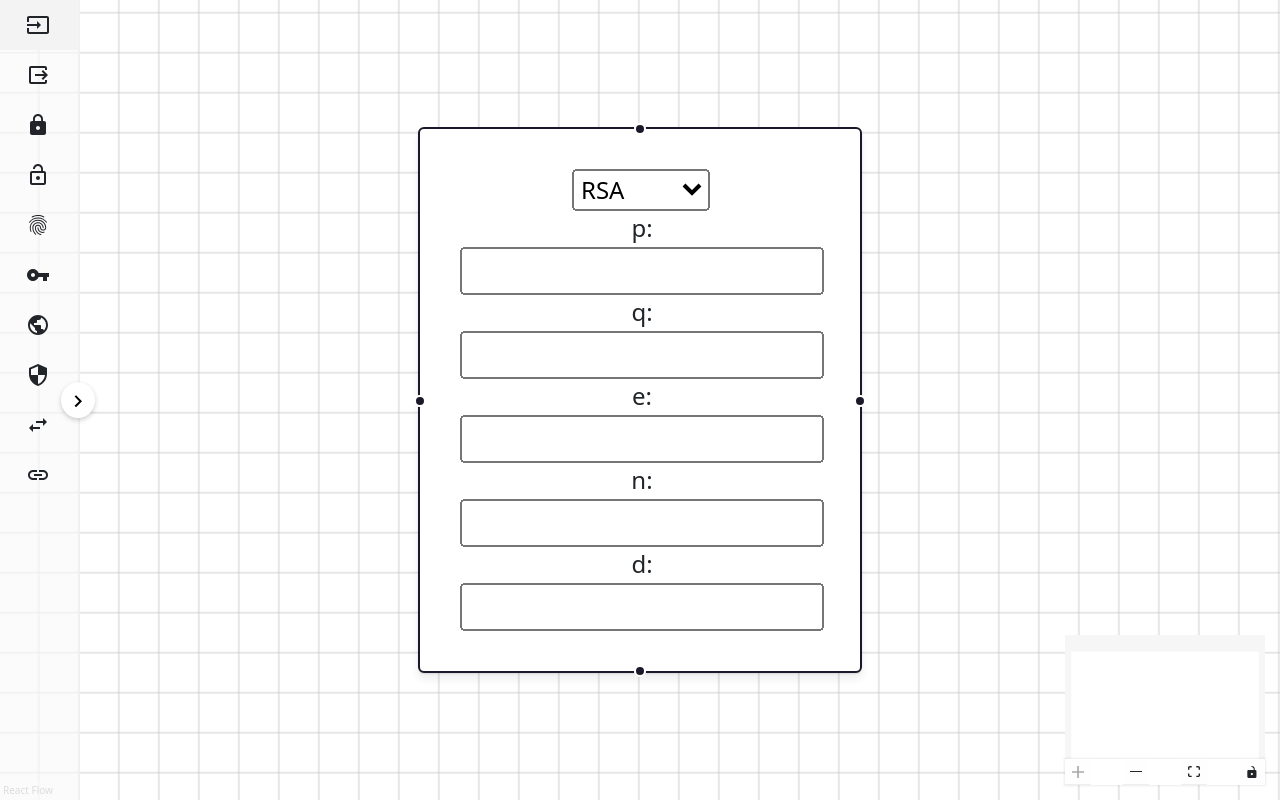
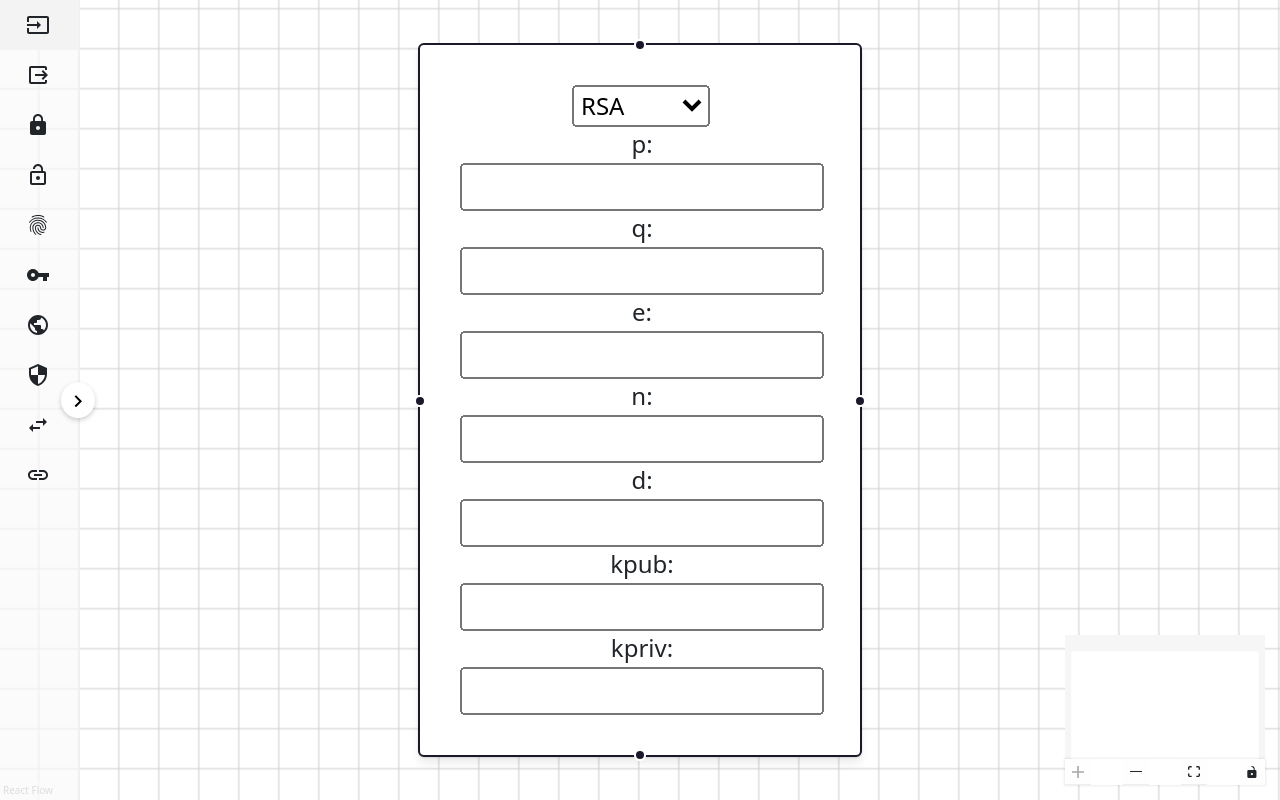
Before and after one commit to R0drigo-0/cryptolab, a React (Create React App) app: page /design in a window 1280 px wide. Both pictures are taken after a click on the link "Encrypt". Built offline with nearby package versions, Linux system fonts and the light colour scheme.

Commit message:
Fix print values of RSA

```diff
--- a/src/views/Components/algorithms/RSAAlgorithm.js
+++ b/src/views/Components/algorithms/RSAAlgorithm.js
@@ -41,30 +41,26 @@ class RSAAlgorithm {
           d:
           <input type="number" value={params.d || ""} readOnly />
         </label>
-        {params.e && params.n && (
           <div>
             <label>
               kpub:
               <input
                 type="text"
-                value={`(${params.e}, ${params.n})`}
+                value={params.e && params.n ? `(${params.e}, ${params.n})` : ""}
                 readOnly
               />
             </label>
           </div>
-        )}
-        {params.d && params.n && (
           <div>
             <label>
               kpriv:
               <input
                 type="text"
-                value={`(${params.d}, ${params.n})`}
+                value={params.e && params.n ? `(${params.e}, ${params.n})` : ""}
                 readOnly
               />
             </label>
           </div>
-        )}
       </div>
     );
   }
```
